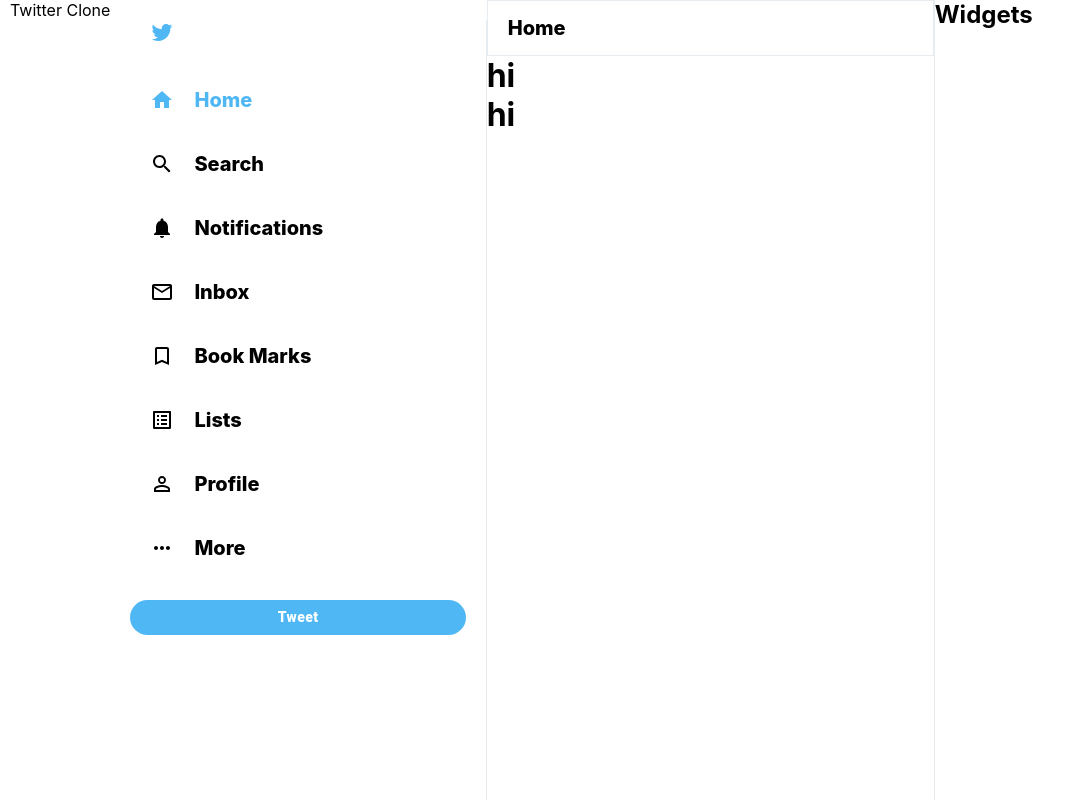
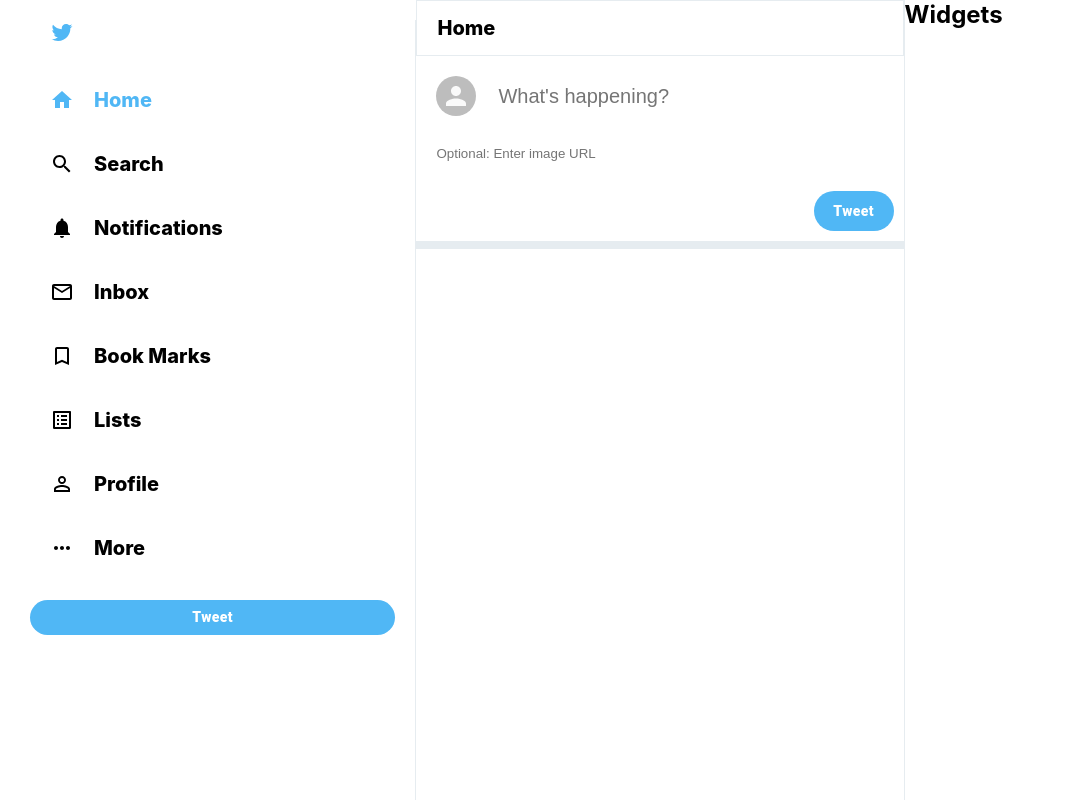
Before and after one commit to muhammedMoussa/rc-twitter-clone, a React (Create React App) app: page / in a window 1280 px wide. Shown: the whole page, without its empty margins (0-1081 px from the left). Built offline with nearby package versions, Linux system fonts and the light colour scheme.

Commit message:
add: TweetBox component

```diff
--- a/src/App.js
+++ b/src/App.js
@@ -8,7 +8,6 @@
 function App() {
   return (
     <div className="App">
-      Twitter Clone
       { /* SIDEBAR */ }
       <Sidebar/>
 
--- a/src/components/Feed/Feed.js
+++ b/src/components/Feed/Feed.js
@@ -1,5 +1,6 @@
 import React from 'react'
 import './Feed.css'
+import TweetBox from '../TweetBox/TweetBox'
 
 function Feed() {
     return (
@@ -7,8 +8,8 @@
             <div className="feed_header">
                 <h2>Home</h2>
             </div>
-            <h1>hi</h1>
-            <h1>hi</h1>
+
+            <TweetBox />
         </div>
     )
 }
--- /dev/null
+++ b/src/components/TweetBox/TweetBox.css
@@ -0,0 +1,41 @@
+.tweetBox {
+    padding-bottom: 10px;
+    border-bottom: 8px solid var(--bg);
+    padding-right: 10px;
+  }
+
+  .tweetBox > form {
+    display: flex;
+    flex-direction: column;
+  }
+
+  .tweetBox__input {
+    padding: 20px;
+    display: flex;
+  }
+
+  .tweetBox__input > input {
+    flex: 1;
+    margin-left: 20px;
+    font-size: 20px;
+    border: none;
+  }
+
+  .tweetBox__imageInput {
+    border: none;
+    padding: 10px;
+    margin: 0 10px;
+  }
+
+  .tweetBox__tweetButton {
+    background-color: var(--primary) !important;
+    border: none !important;
+    color: white !important;
+    font-weight: 900 !important;
+    text-transform: inherit !important;
+    border-radius: 30px !important;
+    width: 80px;
+    height: 40px !important;
+    margin-top: 20px !important;
+    margin-left: auto !important;
+  }
--- /dev/null
+++ b/src/components/TweetBox/TweetBox.js
@@ -0,0 +1,34 @@
+import React from 'react'
+import { Avatar, Button } from '@material-ui/core'
+
+import './TweetBox.css'
+
+function TweetBox() {
+    return (
+        <div className="tweetBox">
+        <form>
+          <div className="tweetBox__input">
+            <Avatar src="   " />
+            <input
+              placeholder="What's happening?"
+              type="text"
+            />
+          </div>
+          <input
+            className="tweetBox__imageInput"
+            placeholder="Optional: Enter image URL"
+            type="text"
+          />
+
+          <Button
+            type="submit"
+            className="tweetBox__tweetButton"
+          >
+            Tweet
+          </Button>
+        </form>
+      </div>
+    )
+}
+
+export default TweetBox
```
